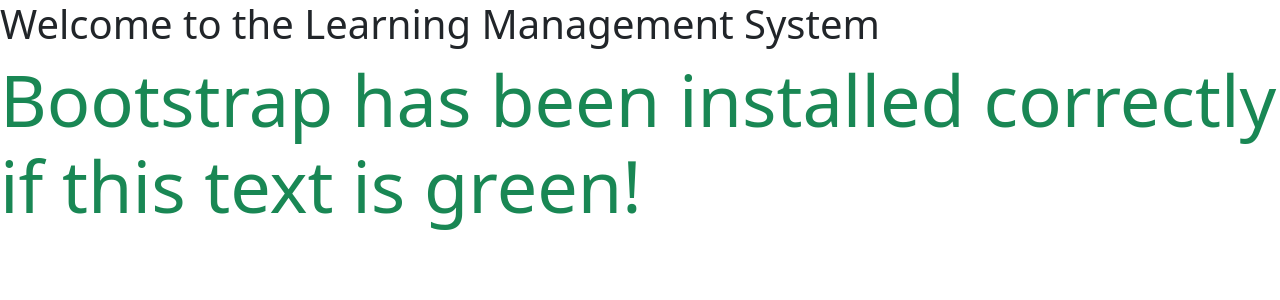
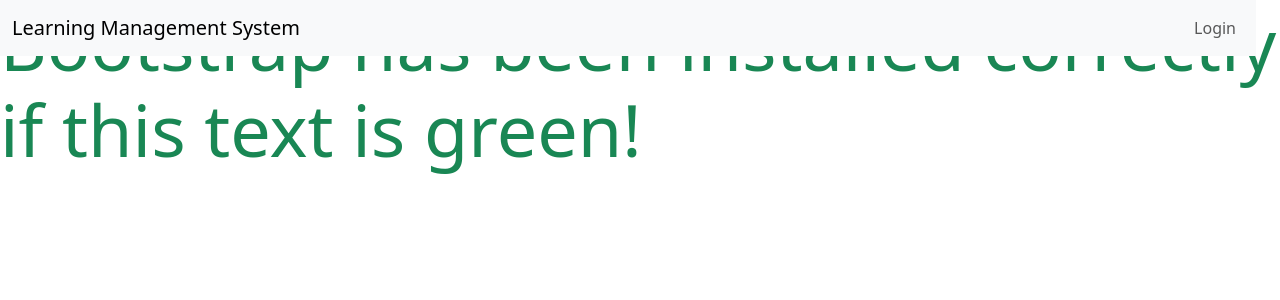
Before and after one commit to DHayes23/Learning_Management_System, a Django app: page / in a window 1280 px wide. Shown: the top 300 px of the page. Run offline with Django 5.2, Linux system fonts and the light colour scheme.

Commit message:
Add initial Navbar

```diff
--- a/Learning_Management_System/settings.py
+++ b/Learning_Management_System/settings.py
@@ -95,7 +95,7 @@ ACCOUNT_EMAIL_VERIFICATION = 'mandatory'
 ACCOUNT_SIGNUP_EMAIL_ENTER_TWICE = True
 ACCOUNT_USERNAME_MIN_LENGTH = 4
 LOGIN_URL = '/accounts/login/'
-LOGIN_REDIRECT_URL = '/success'
+LOGIN_REDIRECT_URL = '/'
 
 WSGI_APPLICATION = 'Learning_Management_System.wsgi.application'
 
--- a/templates/base.html
+++ b/templates/base.html
@@ -20,7 +20,44 @@
 
   </head>
   <body>
-    <h1>Welcome to the Learning Management System</h1>
+    <header class="container-fluid fixed-top">
+      <div class="row">
+        <div class="row">
+          <nav class="navbar navbar-expand-lg bg-body-tertiary">
+            <div class="container-fluid">
+              <a class="navbar-brand" href="#">Learning Management System</a>
+              <button class="navbar-toggler" type="button" data-bs-toggle="collapse" data-bs-target="#navbarSupportedContent" aria-controls="navbarSupportedContent" aria-expanded="false" aria-label="Toggle navigation">
+                <span class="navbar-toggler-icon"></span>
+              </button>
+              <div class="collapse navbar-collapse" id="navbarSupportedContent">
+                <ul class="navbar-nav ms-auto mb-2 mb-lg-0">
+                  {% if request.user.is_authenticated %}
+                    {% if request.user.is_superuser %}
+                      <li class="nav-item">
+                        <a class="nav-link" href="/admin/login/">Manage Content</a>
+                      </li>
+                      <li class="nav-item">
+                        <a class="nav-link" href="/admin/auth/user">Manage Users</a>
+                      </li>
+                    {% endif %}
+                    <li class="nav-item">
+                      <form id="logout-form" method="post" action="{% url 'account_logout' %}" style="display: none;">
+                        {% csrf_token %}
+                      </form>
+                      <a class="nav-link" href="#" onclick="document.getElementById('logout-form').submit();">Logout</a>
+                    </li>
+                  {% else %}
+                    <li class="nav-item">
+                      <a class="nav-link" href="{% url 'account_login' %}">Login</a>
+                    </li>
+                  {% endif %}
+                </ul>
+              </div>
+            </div>
+          </nav>
+        </div>
+      </div>
+    </header>
 
     {% block content %}
     {% endblock %}
```
